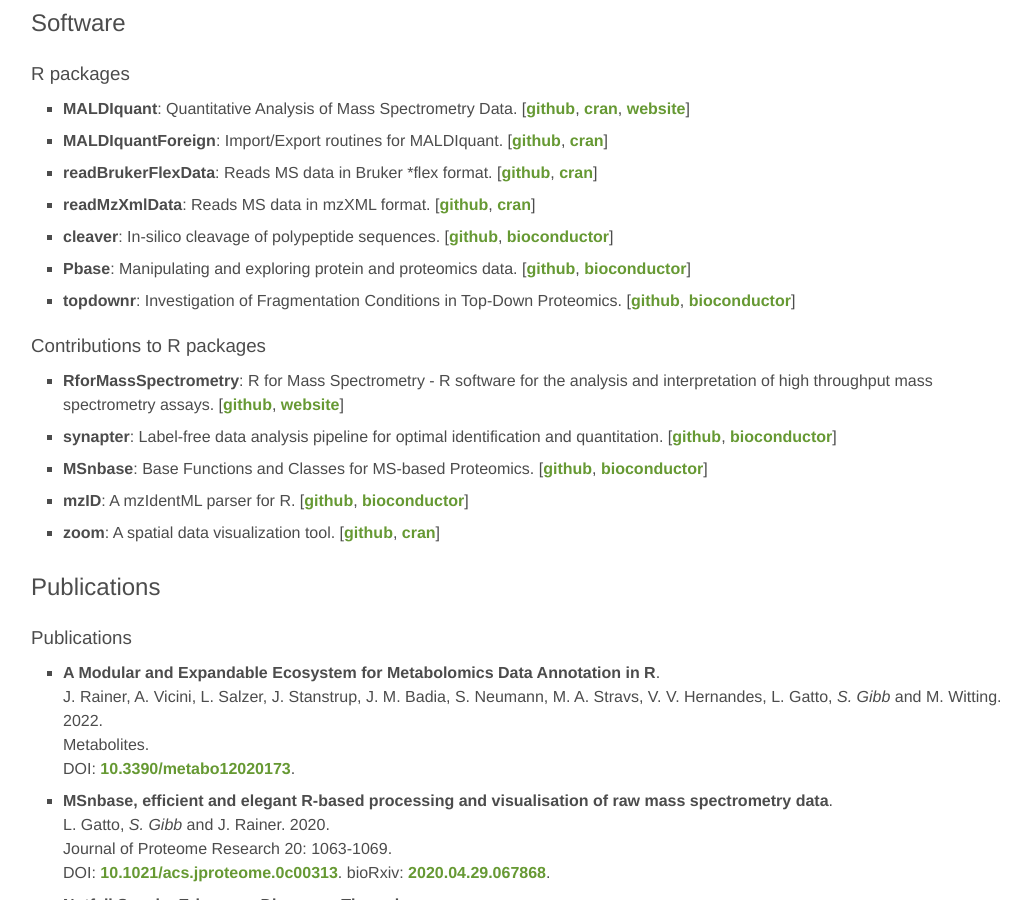
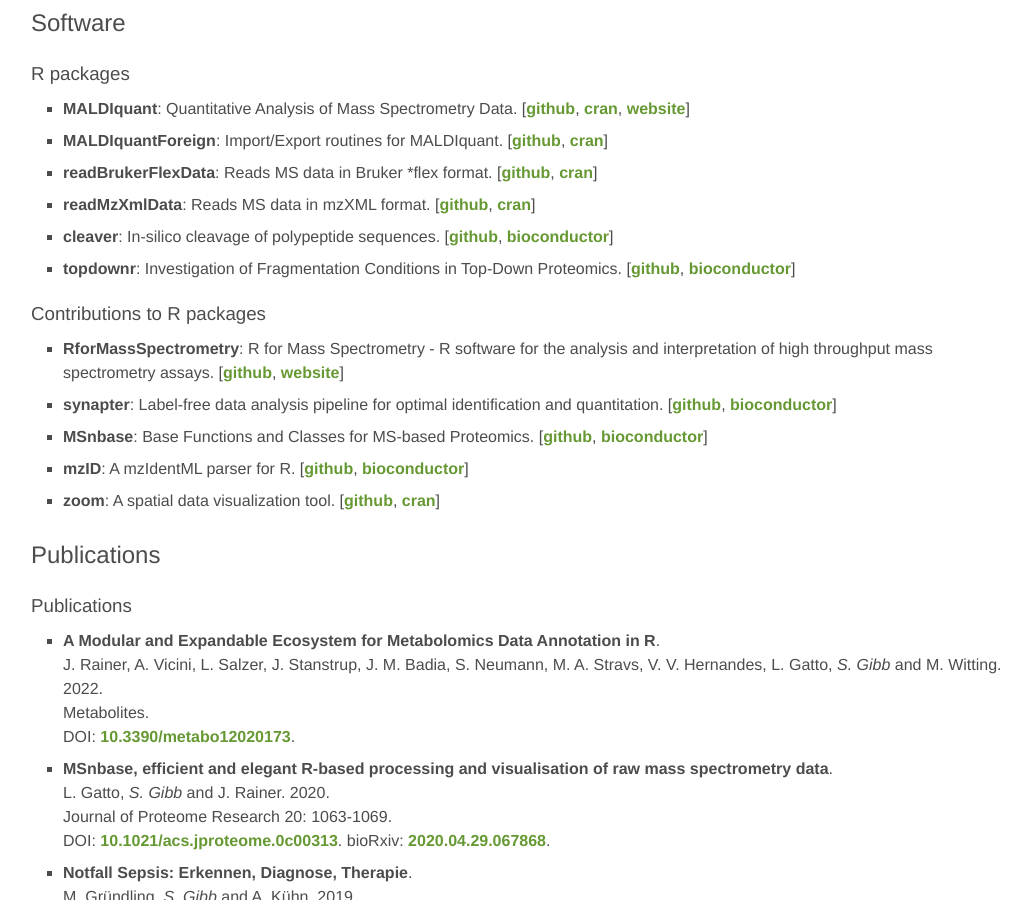
Before and after one commit to sgibb/sgibb.github.io, a Jekyll site: the page built from index.md, in a window 1280 px wide and 900 px high, scrolled down 744 px. Shown: the whole window, without its empty margins (113-1144 px from the left). Built offline with Jekyll 4.4.1, drawn with Linux system fonts in a browser that asks for light colours.

Commit message:
fix: remove depcrecated Pbase

```diff
--- a/_data/software.yml
+++ b/_data/software.yml
@@ -19,11 +19,6 @@
 
   - name: cleaver
     description: In-silico cleavage of polypeptide sequences
-    bioc: 1
-
-  - name: Pbase
-    description: Manipulating and exploring protein and proteomics data
-    github: ComputationalProteomicsUnit/Pbase
     bioc: 1
 
   - name: topdownr
```
